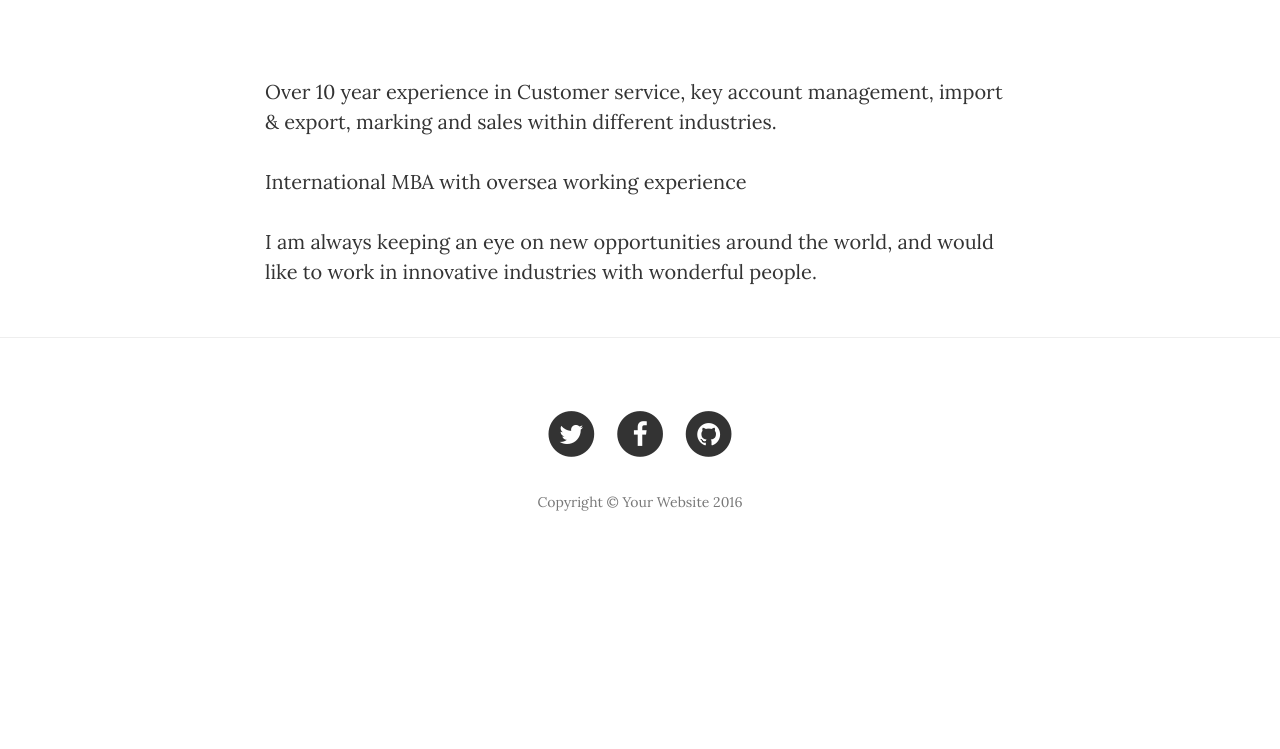
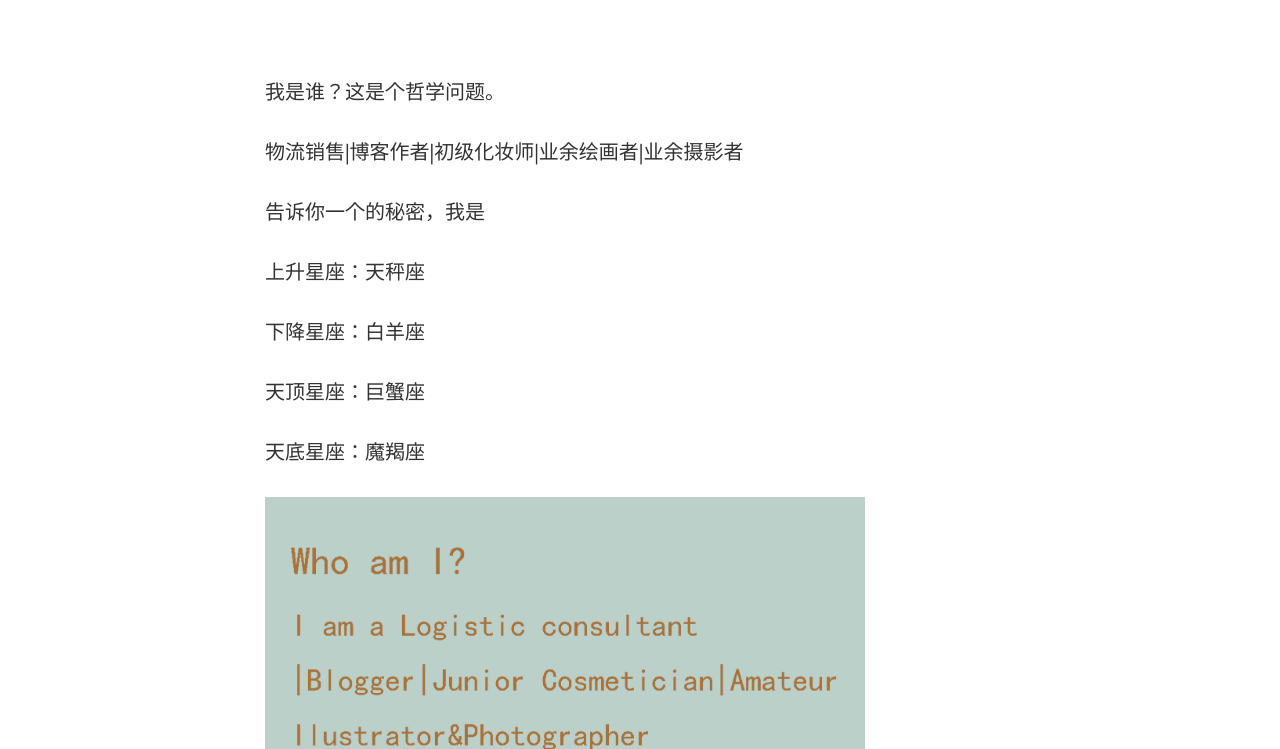
Before and after one commit to FranceseF/GirlsCodingDayDemo, a website: page about.html in a window 1280 px wide. Shown: the part 451-1200 px from the top of the page. Before the commit the page ends 1029 px from the top, so only its background shows below. Drawn offline with nearby package versions, Linux system fonts and the light colour scheme.

Commit message:
8.27下午

```diff
--- a/about.html
+++ b/about.html
@@ -87,10 +87,15 @@
     <div class="container">
         <div class="row">
             <div class="col-lg-8 col-lg-offset-2 col-md-10 col-md-offset-1">
-                <p>Over 10 year experience in Customer service, key account management, import & export, marking and sales within different industries.</p>
-                <p>International MBA with oversea working experience</p>
-                <p>I am always keeping an eye on new opportunities around the world, and would like to work in innovative industries with wonderful people.
-</p>
+                <p>我是谁？这是个哲学问题。</p>
+                <p>物流销售|博客作者|初级化妆师|业余绘画者|业余摄影者</p>
+                <p>告诉你一个的秘密，我是</p>
+
+                <p>上升星座：天秤座 </p>
+                <p>下降星座：白羊座 </p>
+                <p>天顶星座：巨蟹座 </p>
+                <p>天底星座：魔羯座</p>
+                <img src="img/QR.jpg" width="80%">
             </div>
         </div>
     </div>
@@ -104,12 +109,15 @@
                 <div class="col-lg-8 col-lg-offset-2 col-md-10 col-md-offset-1">
                     <ul class="list-inline text-center">
                         <li>
-                            <a href="#">
-                                <span class="fa-stack fa-lg">
-                                    <i class="fa fa-circle fa-stack-2x"></i>
-                                    <i class="fa fa-twitter fa-stack-1x fa-inverse"></i>
-                                </span>
+
+                             <a href="http://weibo.com/franceseF"  target="_blank"">
+                                 <span class="fa-stack fa-lg">
+                                <i class="fa fa-circle fa-stack-2x"></i>
+                               <i class="fa fa-weibo fa-stack-1x fa-inverse"></i>
+                                 </span>
+
                             </a>
+
                         </li>
                         <li>
                             <a href="#">
@@ -120,7 +128,7 @@
                             </a>
                         </li>
                         <li>
-                            <a href="#">
+                            <a href="https://francesef.github.io/GirlsCodingDayDemo/" target="_blank">
                                 <span class="fa-stack fa-lg">
                                     <i class="fa fa-circle fa-stack-2x"></i>
                                     <i class="fa fa-github fa-stack-1x fa-inverse"></i>
@@ -128,7 +136,7 @@
                             </a>
                         </li>
                     </ul>
-                    <p class="copyright text-muted">Copyright &copy; Your Website 2016</p>
+                    <p class="copyright text-muted">Copyright &copy; 四囍院 2017</p>
                 </div>
             </div>
         </div>
```
Also changed, not shown: contact.html (+8 -6 lines), index.html (+11 -8 lines), post.html (+9 -7 lines), img/QR.jpg (added).
